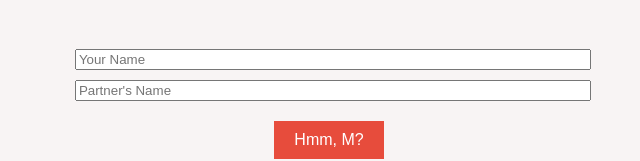
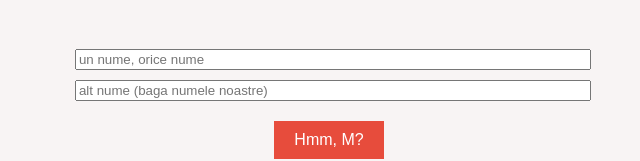
Before and after one commit to AlexutUau/HappyVDAY, a plain HTML site: page index.html in a window 1280 px wide. Shown: the part 392-553 px from the top of the page, without its empty margins (311-951 px from the left). Drawn offline with Linux system fonts and the light colour scheme.

Commit message:
Update index.html

```diff
--- a/index.html
+++ b/index.html
@@ -19,8 +19,8 @@
     <div id="love-meter">
       <h2>iubirometru</h2>
       <p>Daca bagi alte numa inafara de ale noastre te bat</p>
-      <input type="text" id="inputName1" placeholder="Your Name">
-      <input type="text" id="inputName2" placeholder="Partner's Name">
+      <input type="text" id="inputName1" placeholder="un nume, orice nume">
+      <input type="text" id="inputName2" placeholder="alt nume (baga numele noastre)">
       <button onclick="calculateLove()">Hmm, M?</button>
       <p id="love-result"></p>
     </div>
```
